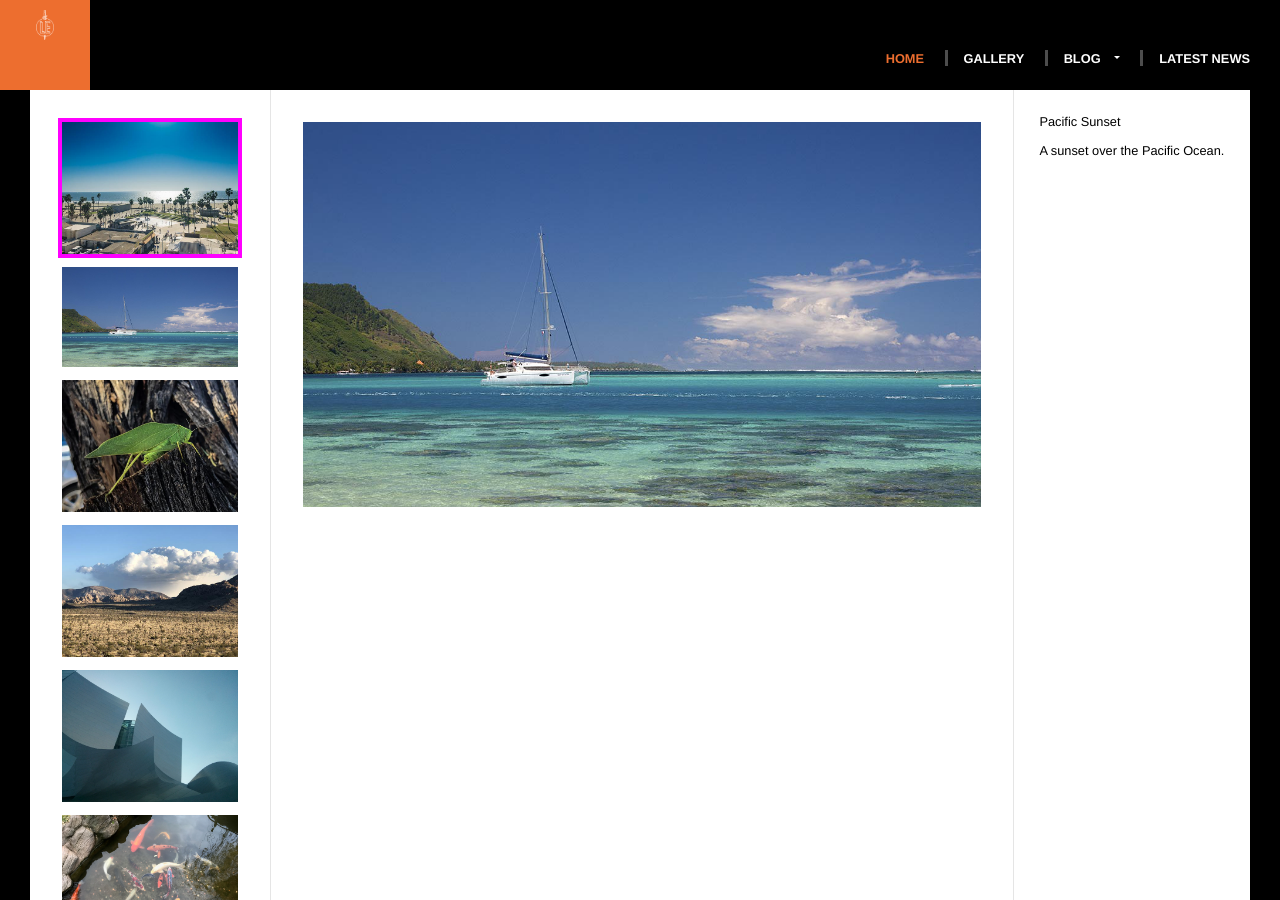
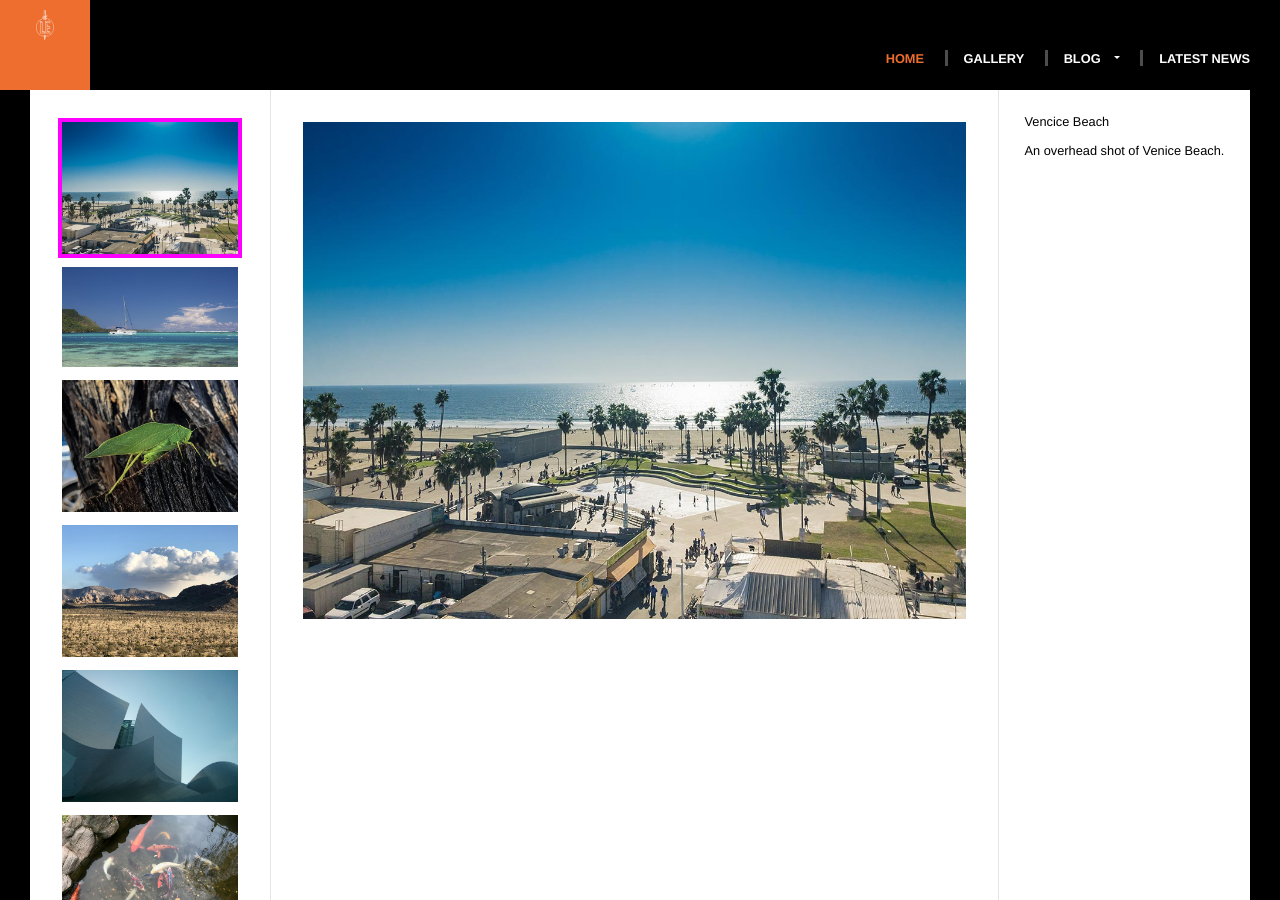
Before and after one commit to alexkatzen/LE, a Jekyll site: the page built from gallery/index.html, in a window 1280 px wide and 900 px high. Built offline with Jekyll 4.4.1, drawn with Linux system fonts in a browser that asks for light colours; nearby versions of some CDN libraries; library files that are not in the unit come from our copies.

Commit message:
Finish the gallery

```diff
--- a/gallery/index.html
+++ b/gallery/index.html
@@ -6,97 +6,97 @@
 <div class="gallery col-three">
   <div class="col col-nav gallery-thumbs" id="gallery-thumbs">
     <div class="current">
-      <img src="/images/small/beach.jpg" alt="Venice Beach"
-           data-large-version="/images/large/beach.jpg"
+      <img src="{{site.baseurl}}/images/small/beach.jpg" alt="Venice Beach"
+           data-large-version="{{site.baseurl}}/images/large/beach.jpg"
            data-title="Venice Beach"
            data-description="An overhead shot of Venice Beach, California.">
     </div>
     <div>
-      <img src="/images/small/boat.jpg" alt="Moorea catamaran"
-           data-large-version="/images/large/boat.jpg"
+      <img src="{{site.baseurl}}/images/small/boat.jpg" alt="Moorea catamaran"
+           data-large-version="{{site.baseurl}}/images/large/boat.jpg"
            data-title="Catamaran"
            data-description="A catamaran on Moorea lagoon, French Polynesia.">
     </div>
     <div>
-      <img src="/images/small/bug.jpg" alt="green bug"
-           data-large-version="/images/large/bug.jpg"
+      <img src="{{site.baseurl}}/images/small/bug.jpg" alt="green bug"
+           data-large-version="{{site.baseurl}}/images/large/bug.jpg"
            data-title="Bug"
            data-description="A green leaf insect.">
     </div>
     <div>
-      <img src="/images/small/desert.jpg" alt="desert vista"
-           data-large-version="/images/large/desert.jpg"
+      <img src="{{site.baseurl}}/images/small/desert.jpg" alt="desert vista"
+           data-large-version="{{site.baseurl}}/images/large/desert.jpg"
            data-title="Desert vista"
            data-description="A view of Joshua Tree National Park.">
     </div>
     <div>
-      <img src="/images/small/disney.jpg" alt="Walt Disney Concert Hall"
-           data-large-version="/images/large/disney.jpg"
+      <img src="{{site.baseurl}}/images/small/disney.jpg" alt="Walt Disney Concert Hall"
+           data-large-version="{{site.baseurl}}/images/large/disney.jpg"
            data-title="Walt Disney Concert Hall"
            data-description="Walt Disney Concert Hall in downtown Los Angeles.">
     </div>
     <div>
-      <img src="/images/small/fish.jpg" alt="fish"
-           data-large-version="/images/large/fish.jpg"
+      <img src="{{site.baseurl}}/images/small/fish.jpg" alt="fish"
+           data-large-version="{{site.baseurl}}/images/large/fish.jpg"
            data-title="Fish"
            data-description="A group of koi in a Japanese garden.">
     </div>
     <div>
-      <img src="/images/small/flavian.jpg" alt="Flavian Amphitheater"
-           data-large-version="/images/large/flavian.jpg"
+      <img src="{{site.baseurl}}/images/small/flavian.jpg" alt="Flavian Amphitheater"
+           data-large-version="{{site.baseurl}}/images/large/flavian.jpg"
            data-title="Flavian Amphitheater"
            data-description="The Flavian Amphitheater (Colosseum) in Rome.">
     </div>
     <div>
-      <img src="/images/small/huntington.jpg" alt="Huntington Gardens"
-           data-large-version="/images/large/huntington.jpg"
+      <img src="{{site.baseurl}}/images/small/huntington.jpg" alt="Huntington Gardens"
+           data-large-version="{{site.baseurl}}/images/large/huntington.jpg"
            data-title="Chinese Garden"
            data-description="The Chinese Garden at The Huntington, San Marino, CA.">
     </div>
     <div>
-      <img src="/images/small/orchid.jpg" alt="orchid"
-           data-large-version="/images/large/orchid.jpg"
+      <img src="{{site.baseurl}}/images/small/orchid.jpg" alt="orchid"
+           data-large-version="{{site.baseurl}}/images/large/orchid.jpg"
            data-title="Orchid"
            data-description="The original orchid from LE CSS &amp; Layout.">
     </div>
     <div>
-      <img src="/images/small/pantheon.jpg" alt="the Pantheon"
-           data-large-version="/images/large/pantheon.jpg"
+      <img src="{{site.baseurl}}/images/small/pantheon.jpg" alt="the Pantheon"
+           data-large-version="{{site.baseurl}}/images/large/pantheon.jpg"
            data-title="The Pantheon"
            data-description="The Pantheon in Rome.">
     </div>
     <div>
-      <img src="/images/small/shark.jpg" alt="shark"
-           data-large-version="/images/large/shark.jpg"
+      <img src="{{site.baseurl}}/images/small/shark.jpg" alt="shark"
+           data-large-version="{{site.baseurl}}/images/large/shark.jpg"
            data-title="Great White Shark"
            data-description="The background shark from LE CSS &amp; Layout.">
     </div>
     <div>
-      <img src="/images/small/snow.jpg" alt="snow mountain"
-           data-large-version="/images/large/snow.jpg"
+      <img src="{{site.baseurl}}/images/small/snow.jpg" alt="snow mountain"
+           data-large-version="{{site.baseurl}}/images/large/snow.jpg"
            data-title="Snow Mountain"
            data-description="Mammoth Mount in California.">
     </div>
     <div>
-      <img src="/images/small/sunset.jpg" alt="sunset"
-           data-large-version="/images/large/sunset.jpg"
+      <img src="{{site.baseurl}}/images/small/sunset.jpg" alt="sunset"
+           data-large-version="{{site.baseurl}}/images/large/sunset.jpg"
            data-title="Pacific Sunset"
            data-description="A sunset over the Pacific Ocean.">
     </div>
     <div>
-      <img src="/images/small/turtle.jpg" alt="turtle"
-           data-large-version="/images/large/turtle.jpg"
+      <img src="{{site.baseurl}}/images/small/turtle.jpg" alt="turtle"
+           data-large-version="{{site.baseurl}}/images/large/turtle.jpg"
            data-title="Sea Turtle"
            data-description="A friendly sea turtle.">
     </div>
   </div>
   <div class="col col-content">
     <div class="gallery-photo" id="gallery-photo">
-      <img src="/images/large/boat.jpg" alt="Catamaran">
+      <img src="{{site.baseurl}}/images/large/beach.jpg" alt="Venice Beach">
     </div>
   </div>
   <div class="col col-aside gallery-info" id="gallery-info">
-    <h3 class="title">Pacific Sunset</h3>
-    <p class="description">A sunset over the Pacific Ocean.</p>
+    <h3 class="title">Vencice Beach</h3>
+    <p class="description">An overhead shot of Venice Beach.</p>
   </div>
 </div>
--- a/js/gallery.js
+++ b/js/gallery.js
@@ -1,3 +1,29 @@
 function activateGallery() {
-  alert("Hello from the gallery file!");
+  // alert("Hello from the gallery file!");
+  // let thumbnails = document.querySelector("#gallery-thumbs").querySelectorAll("img");
+  let thumbnails = document.querySelectorAll("#gallery-thumbs > div > img");
+  let mainImage = document.querySelector("#gallery-photo > img");
+
+  thumbnails.forEach(function(thumbnail) {
+    thumbnail.addEventListener("click", function() {
+      let newImageSrc  = thumbnail.dataset.largeVersion;
+      let newImageAlt  = thumbnail.alt;
+      let currentClass = "current";
+
+      let galleryInfo  = document.querySelector("#gallery-info");
+      let title        = galleryInfo.querySelector(".title");
+      let description  = galleryInfo.querySelector(".description");
+
+      mainImage.setAttribute("src", newImageSrc);
+      mainImage.setAttribute("alt", newImageAlt);
+
+      title.innerHTML = thumbnail.dataset.title;
+      description.innerHTML = thumbnail.dataset.description;
+
+
+      document.querySelector(".current").classList.remove(currentClass);
+      thumbnail.parentNode.classList.add(currentClass);
+
+    });
+  });
 };
```
